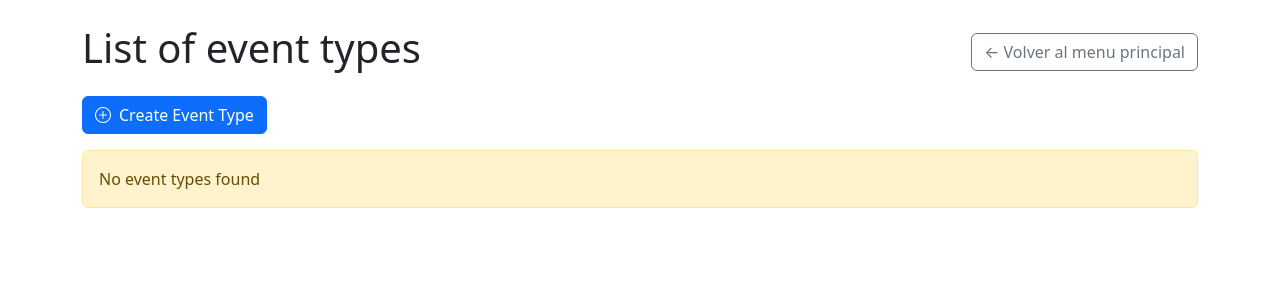
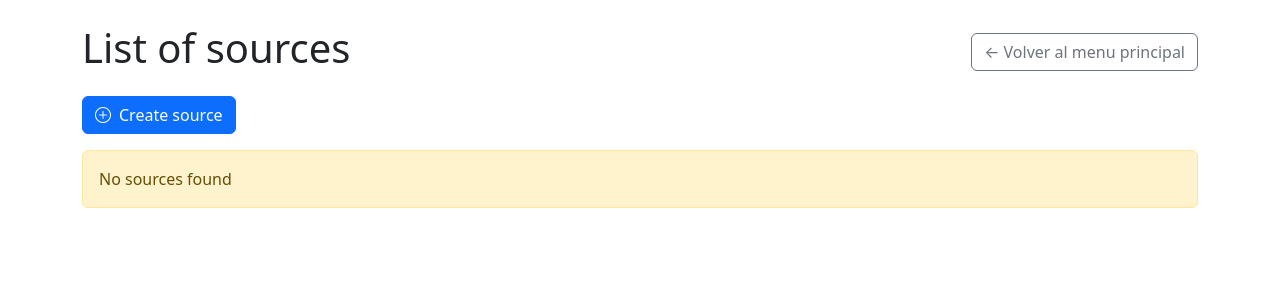
Before and after one commit to dinoise/Event-Insights-Console, a Flask app: template app/templates/sources.html in a window 1280 px wide. Shown: the top 300 px of the page. Run offline with Flask 3, Linux system fonts and the light colour scheme; the template is opened without the code that fills it, so the values that code supplies are empty; parts of the project's set-up code (start-up, migrations or seed data) failed here and were passed over.

Commit message:
fix in some titles of sources list

```diff
--- a/app/templates/sources.html
+++ b/app/templates/sources.html
@@ -12,19 +12,19 @@
 <body>
     <div class="container mt-4">
         <div class="d-flex justify-content-between align-items-center mb-3">
-            <h1>List of event types </h1>
+            <h1>List of sources </h1>
             <a href="/" class="btn btn-outline-secondary">
                 ← Volver al menu principal
             </a>
         </div>
 
         <button type="button" class="btn btn-primary create-btn mb-3" id="create-source-btn">
-            <i class="bi bi-plus-circle me-2"></i>Create Event Type
+            <i class="bi bi-plus-circle me-2"></i>Create source
         </button>
 
         {% if sources %}
         <table class="table table-striped">
-            <thead>
+            <thead>`
                 <tr>
                     <th>ID</th>
                     <th>Source name</th>
@@ -51,7 +51,7 @@
             </tbody>
         </table>
         {% else %}
-        <div class="alert alert-warning">No event types found</div>
+        <div class="alert alert-warning">No sources found</div>
         {% endif %}
     </div>
 
```
